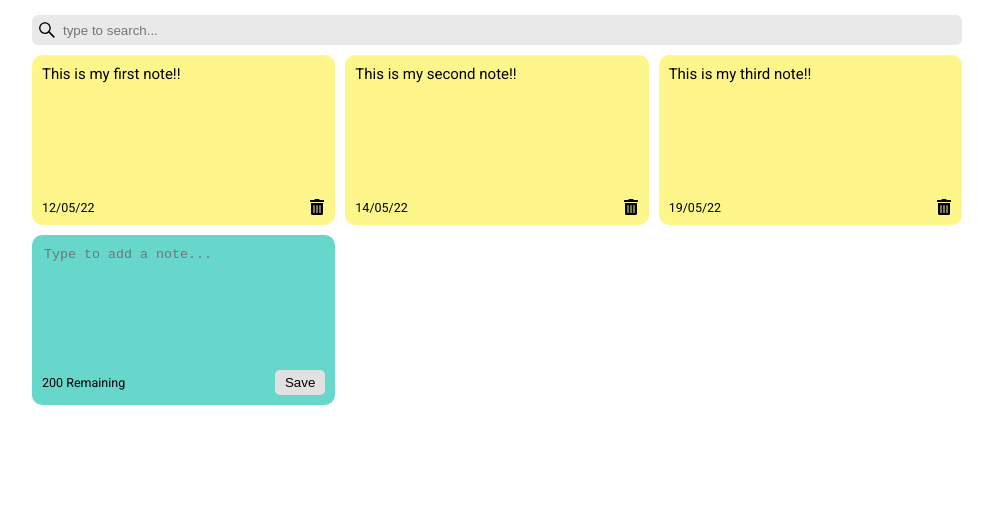
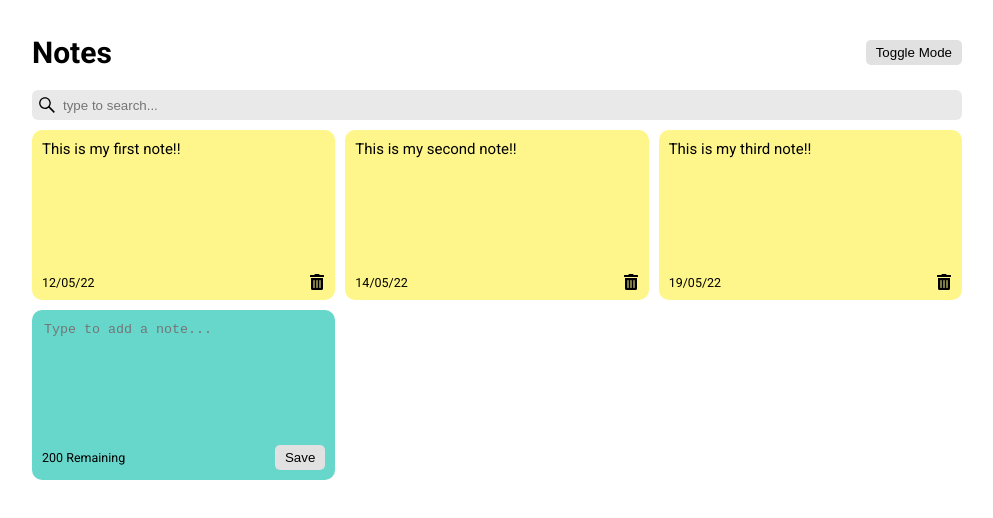
Before and after one commit to idiakeg/Notes, a React (Create React App) app: page / in a window 1280 px wide. Shown: the top 518 px of the page, without its empty margins (143-1136 px from the left). Built offline with nearby package versions, Linux system fonts and the light colour scheme.

Commit message:
Created the Header component and also added a button to toggle between light and dark mode

```diff
--- a/src/App.css
+++ b/src/App.css
@@ -79,3 +79,19 @@ textarea:focus {
 	background-color: rgb(233 233 233);
 	outline: none;
 }
+
+/* HEADER STYLE */
+.header {
+	display: flex;
+	align-items: center;
+	justify-content: space-between;
+}
+
+/* DARK MODE STYLE */
+.dark-mode {
+	background-color: #333;
+	min-height: 100vh;
+}
+.dark-mode h1 {
+	color: white;
+}
--- a/src/App.js
+++ b/src/App.js
@@ -1,12 +1,19 @@
+import { useContext } from "react";
 import "./App.css";
 import NotesList from "./components/NotesList";
 import Search from "./components/Search";
+import Header from "./components/Header";
+import Context from "./contexts/Context";
 
 function App() {
+	const { darkMode } = useContext(Context);
 	return (
-		<div className="container">
-			<Search />
-			<NotesList />
+		<div className={darkMode ? "dark-mode" : null}>
+			<div className="container">
+				<Header />
+				<Search />
+				<NotesList />
+			</div>
 		</div>
 	);
 }
--- /dev/null
+++ b/src/components/Header.js
@@ -0,0 +1,17 @@
+import React from "react";
+import { useContext } from "react";
+import Context from "../contexts/Context";
+
+const Header = () => {
+	const { handleDarkMode } = useContext(Context);
+	return (
+		<div className="header">
+			<h1>Notes</h1>
+			<button className="save" onClick={handleDarkMode}>
+				Toggle Mode
+			</button>
+		</div>
+	);
+};
+
+export default Header;
--- a/src/contexts/Context.js
+++ b/src/contexts/Context.js
@@ -25,6 +25,7 @@ export const ContextProvider = ({ children }) => {
 
 	const [noteText, setNoteText] = useState("");
 	const [searchText, setSearchtext] = useState("");
+	const [darkMode, setDarkMode] = useState(false);
 
 	// CHARACTER COUNT DEFINITION
 	const characterCount = 200;
@@ -66,6 +67,10 @@ export const ContextProvider = ({ children }) => {
 		}
 	};
 
+	const handleDarkMode = () => {
+		setDarkMode((current) => !current);
+	};
+
 	return (
 		<Context.Provider
 			value={{
@@ -80,6 +85,9 @@ export const ContextProvider = ({ children }) => {
 				searchText,
 				setSearchtext,
 				handleSearchText,
+				darkMode,
+				setDarkMode,
+				handleDarkMode,
 			}}
 		>
 			{children}
```
